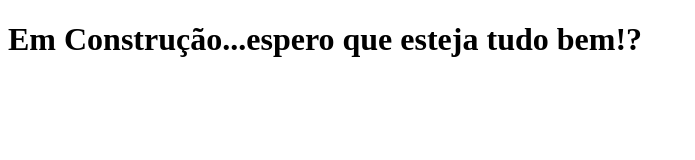
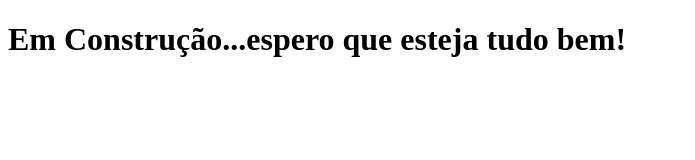
Before and after one commit to JairoDevBR/clone-tabnews, a Next.js app: page / in a window 1280 px wide. Shown: the top 160 px of the page, without its empty margins (0-695 px from the left). Built offline with nearby package versions, Linux system fonts and the light colour scheme.

Commit message:
mudança na mensagem

```diff
--- a/pages/index.js
+++ b/pages/index.js
@@ -1,5 +1,5 @@
 function Home() {
-  return <h1>Em Construção...espero que esteja tudo bem!?</h1>;
+  return <h1>Em Construção...espero que esteja tudo bem!</h1>;
 }
 
 export default Home;
```
